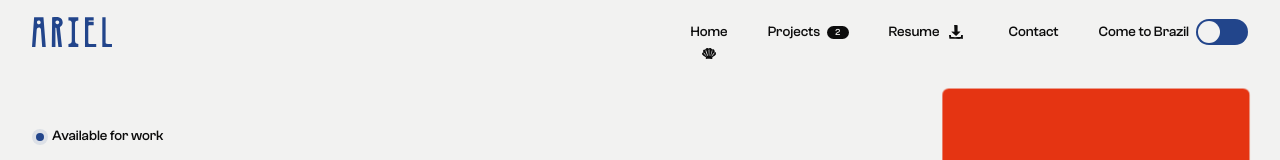
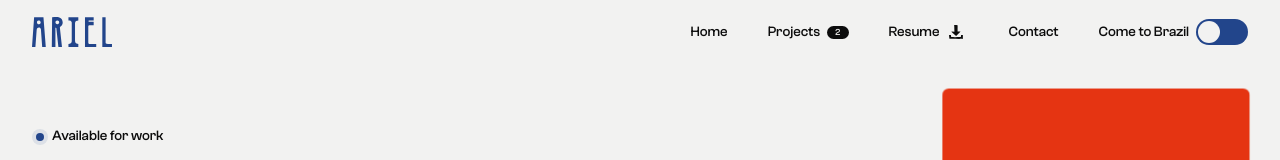
Before and after one commit to arielcavalcante/ariel-portfolio-react, a React (Vite) app: page / in a window 1280 px wide. Shown: the top 160 px of the page. Built offline with nearby package versions, Linux system fonts and the light colour scheme.

Commit message:
Adjusts navigation hover interaction on desktop

```diff
--- a/src/components/SiteHeader.tsx
+++ b/src/components/SiteHeader.tsx
@@ -1,4 +1,10 @@
-import { useEffect, useState, type FocusEvent } from 'react';
+import {
+	useEffect,
+	useRef,
+	useState,
+	type FocusEvent,
+	type MouseEvent,
+} from 'react';
 import type { Locale } from '../content';
 import { localizedPath, pathWithoutLocale, siteContent } from '../content';
 import LanguageSwitch from './LanguageSwitch';
@@ -19,6 +25,8 @@ export function SiteHeader({
 	const [menuOpen, setMenuOpen] = useState(false);
 	const [projectsOpen, setProjectsOpen] = useState(false);
 	const [pastTop, setPastTop] = useState(false);
+	const navigationRef = useRef<HTMLElement>(null);
+	const navigationMarkerRef = useRef<HTMLSpanElement>(null);
 
 	const content = siteContent[locale];
 	const nav = content.nav;
@@ -67,6 +75,69 @@ export function SiteHeader({
 		}
 	}
 
+	function moveNavigationMarker(target: HTMLElement | null) {
+		const navigation = navigationRef.current;
+		const marker = navigationMarkerRef.current;
+		if (!navigation || !marker || !target) {
+			marker?.classList.remove('is-ready');
+			return;
+		}
+
+		const navigationRect = navigation.getBoundingClientRect();
+		const targetRect = target.getBoundingClientRect();
+		const placement = target.dataset.navMarker || 'below';
+
+		if (placement === 'left') {
+			marker.style.left = `${targetRect.left - navigationRect.left - 13}px`;
+			marker.style.top = `${
+				targetRect.top - navigationRect.top + targetRect.height / 2
+			}px`;
+		} else {
+			marker.style.left = `${
+				targetRect.left - navigationRect.left + targetRect.width / 2
+			}px`;
+			marker.style.top = `${targetRect.bottom - navigationRect.top + 7}px`;
+		}
+
+		marker.dataset.placement = placement;
+		marker.style.setProperty(
+			'--nav-marker-color',
+			getComputedStyle(target).color,
+		);
+		marker.classList.add('is-ready');
+	}
+
+	function restoreNavigationMarker() {
+		const currentTarget =
+			navigationRef.current?.querySelector<HTMLElement>('[data-nav-current]');
+		moveNavigationMarker(currentTarget ?? null);
+	}
+
+	function moveMarkerFromEvent(event: MouseEvent<HTMLElement>) {
+		const eventTarget = event.target;
+		if (!(eventTarget instanceof Element)) return;
+
+		const target = eventTarget.closest<HTMLElement>('[data-nav-marker]');
+		if (target && navigationRef.current?.contains(target)) {
+			moveNavigationMarker(target);
+		}
+	}
+
+	function moveMarkerFromFocus(event: FocusEvent<HTMLElement>) {
+		const target = event.target.closest<HTMLElement>('[data-nav-marker]');
+		if (target) moveNavigationMarker(target);
+	}
+
+	useEffect(() => {
+		const animationFrame = requestAnimationFrame(restoreNavigationMarker);
+		window.addEventListener('resize', restoreNavigationMarker);
+
+		return () => {
+			cancelAnimationFrame(animationFrame);
+			window.removeEventListener('resize', restoreNavigationMarker);
+		};
+	}, [currentPage, locale]);
+
 	return (
 		<header
 			className={`site-header${menuOpen ? ' is-menu-open' : ''}${
@@ -90,12 +161,18 @@ export function SiteHeader({
 				</a>
 
 				<nav
+					ref={navigationRef}
 					id='primary-navigation'
 					className={`desktop-nav${menuOpen ? ' is-open' : ''}`}
 					aria-label='Primary navigation'
+					onMouseOver={moveMarkerFromEvent}
+					onMouseLeave={restoreNavigationMarker}
+					onFocusCapture={moveMarkerFromFocus}
 				>
 					<a
 						href={homeHref}
+						data-nav-marker='below'
+						data-nav-current={currentPage === 'home' ? '' : undefined}
 						className={`nav-primary-link${
 							currentPage === 'home' ? ' is-active' : ''
 						}`}
@@ -114,6 +191,12 @@ export function SiteHeader({
 						<button
 							className='projects-trigger'
 							type='button'
+							data-nav-marker='below'
+							data-nav-current={
+								currentPage === 'projects' || currentPage === 'somapay-pf'
+									? ''
+									: undefined
+							}
 							aria-expanded={menuOpen || projectsOpen}
 							aria-controls='projects-navigation'
 							onClick={() => setProjectsOpen(open => !open)}
@@ -137,6 +220,7 @@ export function SiteHeader({
 												className={
 													currentPage === project.id ? 'is-active' : undefined
 												}
+												data-nav-marker='left'
 												href={localizedPath(locale, project.href)}
 												onClick={closeMenu}
 											>
@@ -157,6 +241,7 @@ export function SiteHeader({
 					<div className='resume-nav'>
 						<a
 							className='nav-primary-link'
+							data-nav-marker='below'
 							href={`${homeHref}#resume`}
 							onClick={closeMenu}
 						>
@@ -174,6 +259,7 @@ export function SiteHeader({
 
 					<a
 						className='nav-primary-link'
+						data-nav-marker='below'
 						href='mailto:hello@arielcavalcante.com'
 						onClick={closeMenu}
 					>
@@ -184,6 +270,12 @@ export function SiteHeader({
 						locale={locale}
 						languageHref={languageHref}
 						label={nav.language}
+					/>
+
+					<span
+						ref={navigationMarkerRef}
+						className='desktop-nav__marker'
+						aria-hidden='true'
 					/>
 				</nav>
 
--- a/src/styles.css
+++ b/src/styles.css
@@ -309,55 +309,44 @@ ul {
 }
 
 @media (min-width: 810px) {
-	.desktop-nav > .nav-primary-link,
-	.projects-trigger,
-	.resume-nav > .nav-primary-link {
+	.desktop-nav {
 		position: relative;
 	}
 
-	.desktop-nav > .nav-primary-link::before,
-	.projects-trigger::before,
-	.resume-nav > .nav-primary-link::before {
-		content: '';
+	.desktop-nav .is-active::after {
+		display: none;
+	}
+
+	.desktop-nav__marker {
 		position: absolute;
-		right: 0;
-		bottom: -9px;
-		left: 0;
-		height: 7px;
-		background: currentColor;
+		z-index: 2;
+		display: block;
+		width: 14px;
+		height: 11px;
+		background: var(--nav-marker-color, currentColor);
 		opacity: 0;
 		pointer-events: none;
-		transform: translateY(3px);
+		-webkit-mask: url('/assets/icons/single shell.svg') center / contain no-repeat;
+		mask: url('/assets/icons/single shell.svg') center / contain no-repeat;
 		transition:
+			left 420ms cubic-bezier(0.22, 1.22, 0.36, 1),
+			top 420ms cubic-bezier(0.22, 1.22, 0.36, 1),
 			opacity 180ms ease,
-			transform 180ms ease;
-		-webkit-mask-image: url('/assets/icons/long wave.svg');
-		mask-image: url('/assets/icons/long wave.svg');
-		-webkit-mask-position: center;
-		mask-position: center;
-		-webkit-mask-repeat: no-repeat;
-		mask-repeat: no-repeat;
-		-webkit-mask-size: 100% 100%;
-		mask-size: 100% 100%;
-	}
-
-	.desktop-nav > .nav-primary-link:hover::before,
-	.desktop-nav > .nav-primary-link:focus-visible::before,
-	.projects-trigger:hover::before,
-	.projects-trigger:focus-visible::before,
-	.resume-nav > .nav-primary-link:hover::before,
-	.resume-nav > .nav-primary-link:focus-visible::before {
+			background-color 180ms ease;
+	}
+
+	.desktop-nav__marker[data-placement='below'] {
+		transform: translateX(-50%);
+	}
+
+	.desktop-nav__marker[data-placement='left'] {
+		transform: translate(-50%, -50%);
+	}
+
+	.site-header:not(.is-scrolled) .desktop-nav__marker.is-ready,
+	.desktop-nav:hover .desktop-nav__marker.is-ready,
+	.desktop-nav:focus-within .desktop-nav__marker.is-ready {
 		opacity: 1;
-		transform: translateY(0);
-	}
-
-	.desktop-nav > .nav-primary-link.is-active::before {
-		opacity: 0;
-		transform: translateY(3px);
-	}
-
-	.site-header.is-scrolled .desktop-nav .is-active::after {
-		opacity: 0;
 	}
 }
 
```
